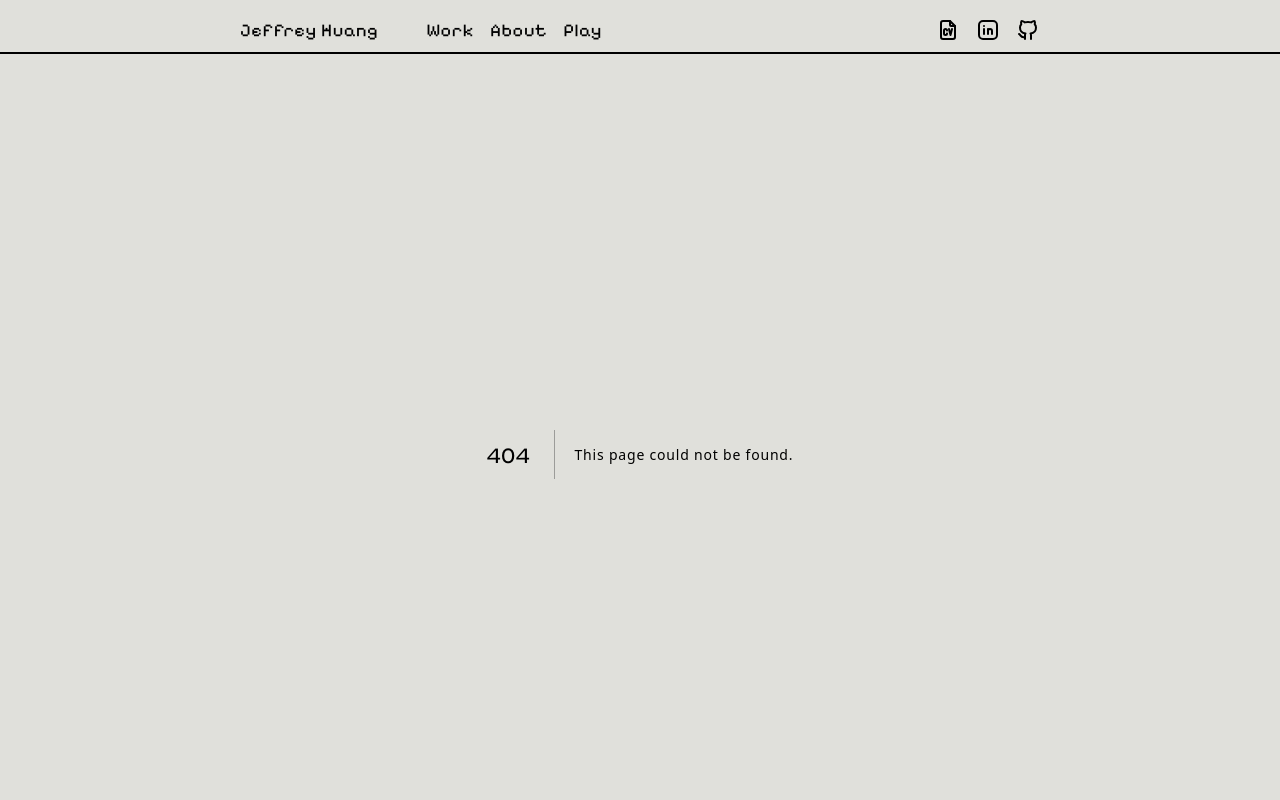
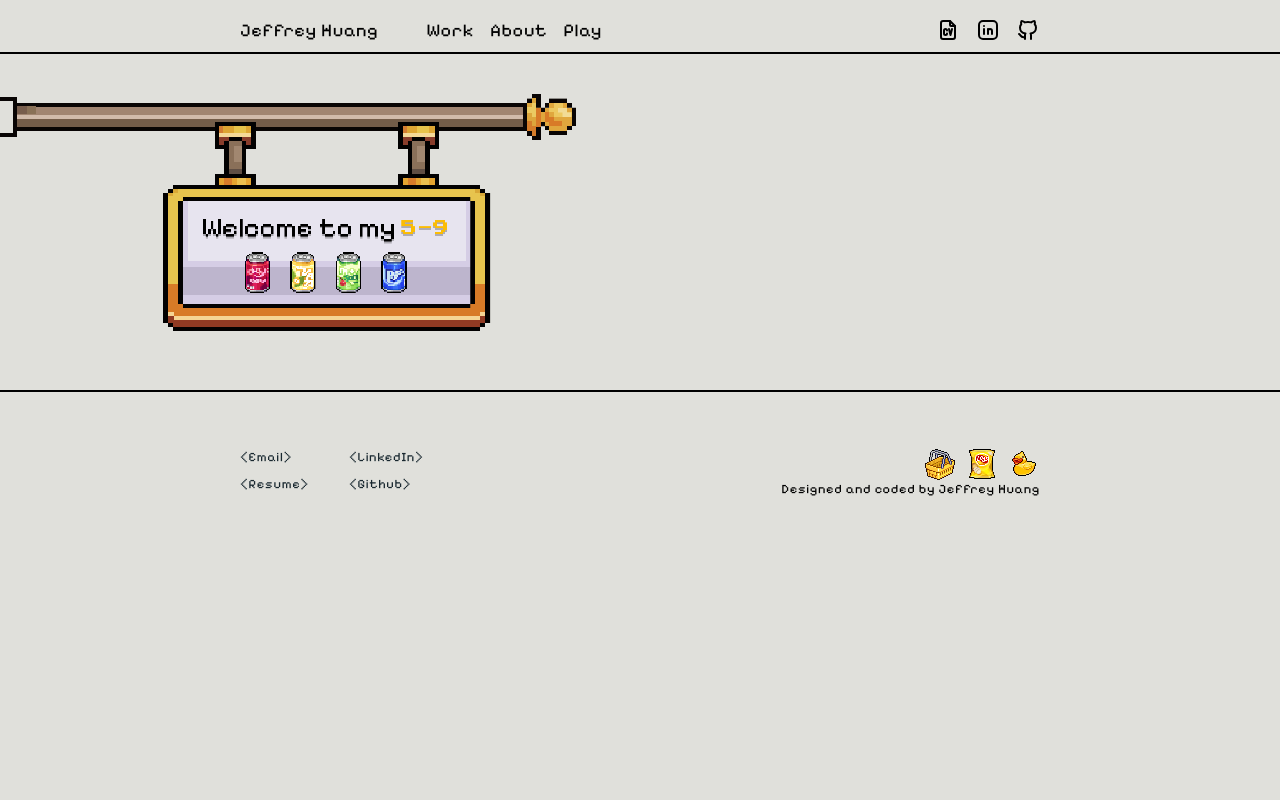
Before and after one commit to jefforee/personalWebsite, a Next.js app: page /play in a window 1280 px wide. Before the commit this address had no page. Shown: the top 800 px of the page. Built offline with nearby package versions, Linux system fonts and the light colour scheme.

Commit message:
Started play

```diff
--- a/src/app/about/page.js
+++ b/src/app/about/page.js
@@ -300,7 +300,7 @@ export default function About() {
                     onClick={handleNext}
                 />
 
-                <div className="font-pixelify text-[1.25vw] absolute top-[95%] left-[12%] transform -translate-y-1/2 w-[80%] h-[100%]">
+                <div className="font-pixelify text-[1.25vw] absolute top-[70%] left-[12%] transform -translate-y-1/2 w-[80%] h-[50%]">
                     {startTyping &&
                         <Typewriter
                             options={{
@@ -515,7 +515,7 @@ export default function About() {
                             />
 
                             {/* Label */}
-                            <span className='font-semibold text-[1.75vw] pl-1 sm:pl-2'>
+                            <span className=' font-semibold text-[1.75vw] pl-1 sm:pl-2'>
                                 {selectedRole ? selectedRole.yoe : identityInfo[0].yoe} Years
                             </span>
                         </div>
--- a/src/app/components/Navbar.js
+++ b/src/app/components/Navbar.js
@@ -63,14 +63,23 @@ export default function Navbar() {
 
                     {/* Icons row for medium and larger screens */}
                     <div className="hidden md:flex md:flex-row md:gap-4 md:items-center">
-                        <a>
-                            <TbFileCv href="https://drive.google.com/file/d/1Bk07BZNe7QwLKi1MMZFREW3d-MooIDDb/view?usp=sharing" className="w-6 h-6 bounce-button" />
+                        <a href="https://drive.google.com/file/d/1Bk07BZNe7QwLKi1MMZFREW3d-MooIDDb/view"
+                            target="_blank"
+                            rel="noopener noreferrer"
+                        >
+                            <TbFileCv className="w-6 h-6 bounce-button" />
                         </a>
-                        <a href="https://www.linkedin.com/in/jeffreyhuang2002/">
+                        <a href="https://www.linkedin.com/in/jeffreyhuang2002/"
+                            target="_blank"
+                            rel="noopener noreferrer"
+                        >
 
                             <TbBrandLinkedin className="w-6 h-6 bounce-button" />
                         </a>
-                        <a href="https://github.com/jefforee">
+                        <a href="https://github.com/jefforee"
+                            target="_blank"
+                            rel="noopener noreferrer"
+                        >
                             <TbBrandGithub className="w-6 h-6 bounce-button" />
                         </a>
                     </div>
--- /dev/null
+++ b/src/app/play/page.js
@@ -0,0 +1,28 @@
+"use client"
+
+import { motion } from 'framer-motion';
+import Image from 'next/image';
+import pillar from '../../../public/images/play/pillar.png';
+
+export default function Play() {
+    return (
+        <motion.div
+            initial={{ opacity: 0, y: 50 }}
+            animate={{ opacity: 1, y: 0 }}
+            transition={{ duration: 1 }}
+            className="py-10 flex flex-col"
+        >
+            {/* Pillar Image */}
+            <div className="relative h-[20vw] font-pixelify">
+                <Image
+                    src={pillar}
+                    className='absolute -top-5 sm:top-0 -left-[65px] sm:-left-[100px] lg:-left-60 w-[80%] sm:w-[45vw]'
+                    style={{ imageRendering: 'pixelated' }}
+                    alt="Pillar"
+                    unoptimized
+                />
+
+            </div>
+        </motion.div>
+    );
+}
--- a/src/app/styles/globals.css
+++ b/src/app/styles/globals.css
@@ -1,4 +1,5 @@
 @import url('https://fonts.googleapis.com/css2?family=Pixelify+Sans:wght@400..700&display=swap');
+@import url("https://fonts.googleapis.com/css2?family=Press+Start+2P&display=swap");
 
 @tailwind base;
 @tailwind components;
@@ -1033,3 +1034,9 @@ iframe {
     transform: translate(0px, 0px);
   }
 }
+
+
+.no-padding {
+  padding-left: 0 !important;
+  padding-right: 0 !important;
+}
--- a/tailwind.config.js
+++ b/tailwind.config.js
@@ -10,6 +10,7 @@ module.exports = {
       fontFamily: {
         degular: ['DegularDemo', 'sans-serif'],
         pixelify: ['Pixelify Sans', 'sans-serif'],
+        p2p: ['"Press Start 2P"', 'system-ui'],
       },
       colors: {
         background: "var(--background)",
```
Also changed, not shown: public/images/play/pillar.png (added).
